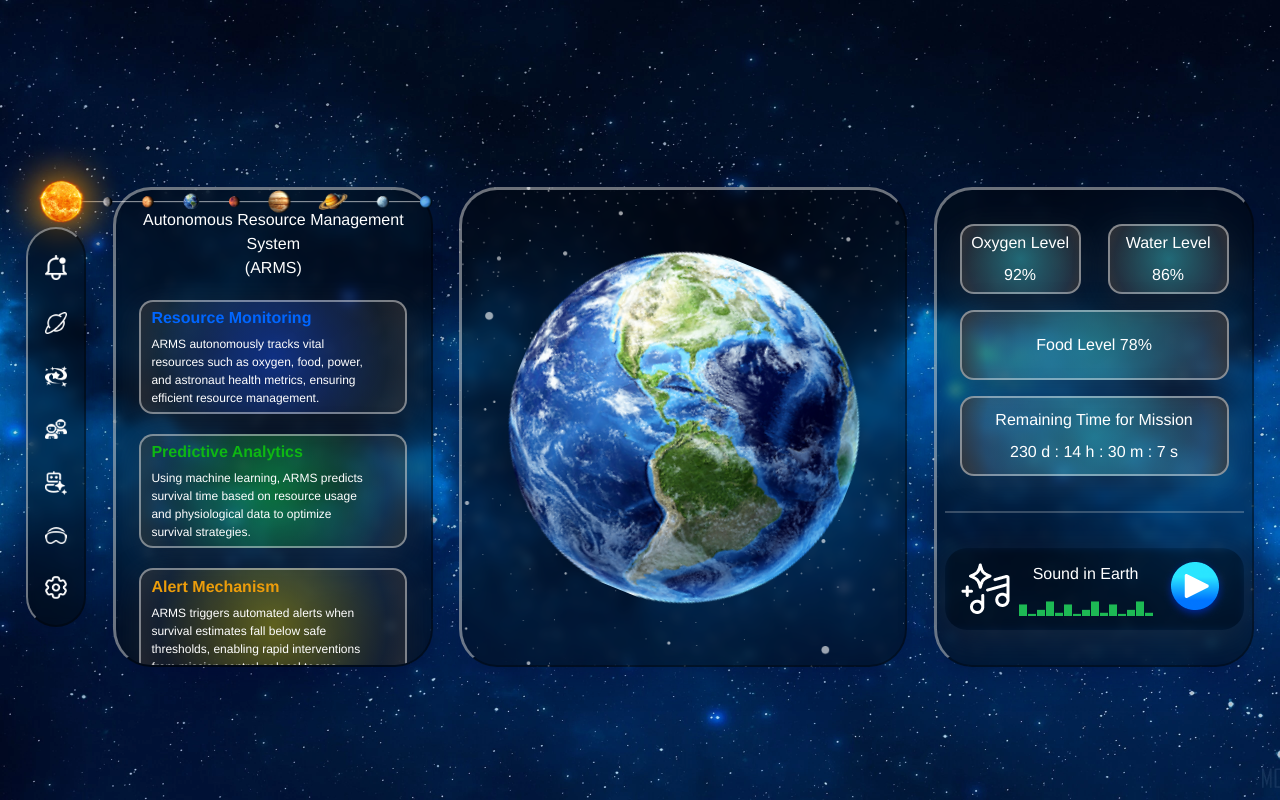
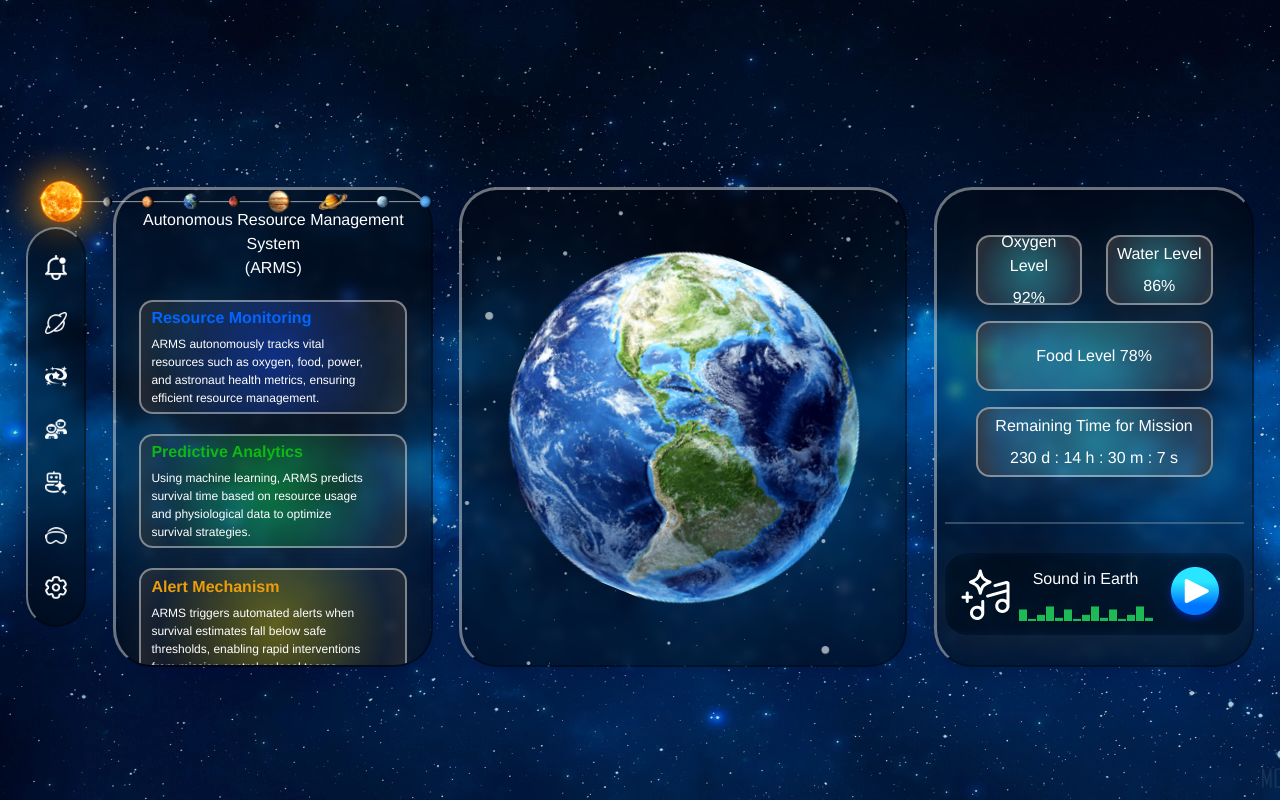
Before and after one commit to Haris-Mughal/ARMS, a React (Vite) app: page / in a window 1280 px wide. Built offline with nearby package versions, Linux system fonts and the light colour scheme.

Commit message:
planet last updated

```diff
--- a/src/components/planets/PlanetLast.jsx
+++ b/src/components/planets/PlanetLast.jsx
@@ -55,21 +55,19 @@ function PlanetLast() {
                 </div>
             </div> */}
 
-            <div className="flex flex-col w-[90%] p-4 gap-4">
-                <div className="flex flex-row justify-between">
-                    <div className="flex flex-col justify-center items-center  border border-white glass w-[45%] h-[70px] gap-2">
-                        <div className="">Oxygen Level</div>
+            <div className="status-container">
+                <div className="row">
+                    <div className="card glass">
+                        <div>Oxygen Level</div>
                         <div>92%</div>
                     </div>
-                    <div className="flex flex-col justify-center items-center  border border-white glass w-[45%] h-[70px] gap-2 ">
+                    <div className="card glass">
                         <div>Water Level</div>
                         <div>86%</div>
                     </div>
                 </div>
-                <div className="border flex justify-center items-center  border-white glass h-[70px] ">
-                    Food Level 78%
-                </div>
-                <div className="flex flex-col justify-center items-center  border border-white glass h-[80px] gap-2 ">
+                <div className="card center glass">Food Level 78%</div>
+                <div className="card center glass">
                     <div>Remaining Time for Mission</div>
                     <div>230 d : 14 h : 30 m : 7 s</div>
                 </div>
```
